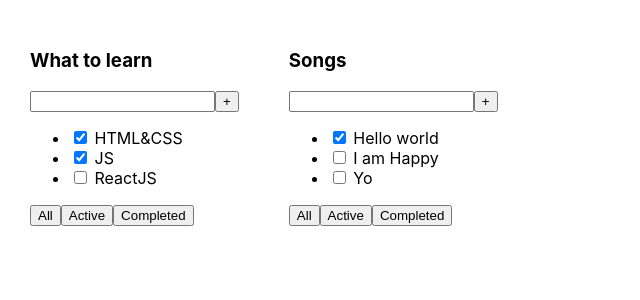
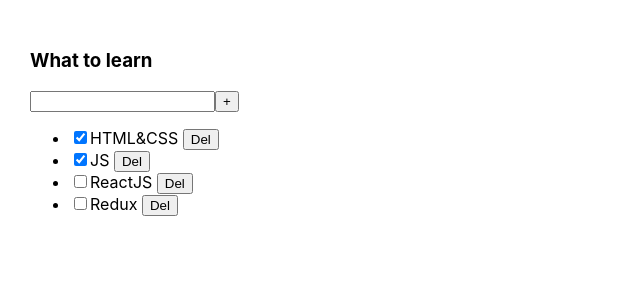
Before and after one commit to ksasrg/todolist, a React (Create React App) app: page / in a window 1280 px wide. Shown: the top 300 px of the page, without its empty margins (0-640 px from the left). Built offline with nearby package versions, Linux system fonts and the light colour scheme.

Commit message:
lesson 02 my1

```diff
--- a/src/App.tsx
+++ b/src/App.tsx
@@ -1,4 +1,4 @@
-import React from 'react';
+import React, { useState } from 'react';
 import './App.css';
 import {Todolist} from './Todolist';
 
@@ -7,7 +7,8 @@
     const tasks1 = [
         { id: 1, title: "HTML&CSS", isDone: true },
         { id: 2, title: "JS", isDone: true },
-        { id: 3, title: "ReactJS", isDone: false }
+        { id: 3, title: "ReactJS", isDone: false },
+        { id: 4, title: "Redux", isDone: false }
     ]
     const tasks2 = [
         { id: 1, title: "Hello world", isDone: true },
@@ -15,10 +16,18 @@
         { id: 3, title: "Yo", isDone: false }
     ]
 
+
+    let [tasks, setTasks] = useState(tasks1);
+
+    const onClickHandler = (taskId: number) => {
+        let newTasks = tasks.filter(t => t.id !== taskId);
+        setTasks(newTasks);
+    }
+
     return (
         <div className="App">
-            <Todolist title="What to learn" tasks={tasks1} />
-            <Todolist title="Songs" tasks={tasks2} />
+            <Todolist title="What to learn" tasks={tasks} removeTask={onClickHandler}/>
+            {/* <Todolist title="Songs" tasks={tasks2} /> */}
         </div>
     );
 }
--- a/src/Todolist.tsx
+++ b/src/Todolist.tsx
@@ -1,4 +1,4 @@
-import React from 'react';
+import React, { useState } from 'react';
 
 type TaskType = {
     id: number
@@ -9,24 +9,49 @@
 type PropsType = {
     title: string
     tasks: Array<TaskType>
+    removeTask: (taskId: number) => void
 }
 
+
+
+
 export function Todolist(props: PropsType) {
+
+    // const onClickFilter = (filter: 'all' | 'active' | 'complete') => {
+    //     if (filter == 'active') {
+    //         setTasks(newTasks.filter(t => t.isDone == false));
+    //         return;
+    //     }
+    //     if (filter == 'complete') {
+    //         setTasks(newTasks.filter(t => t.isDone == true));
+    //         return;
+    //     }
+
+    //     setTasks(newTasks);
+    // }
+
     return <div>
         <h3>{props.title}</h3>
         <div>
-            <input/>
+            <input />
             <button>+</button>
         </div>
         <ul>
-            <li><input type="checkbox" checked={props.tasks[0].isDone}/> <span>{props.tasks[0].title}</span></li>
-            <li><input type="checkbox" checked={props.tasks[1].isDone}/> <span>{props.tasks[1].title}</span></li>
-            <li><input type="checkbox" checked={props.tasks[2].isDone}/> <span>{props.tasks[2].title}</span></li>
+            {props.tasks.map((el) => {
+                return (
+                    <li key={el.id}>
+                        <input type="checkbox" checked={el.isDone} />
+                        <span>{el.title} </span>
+                        <button onClick={() => props.removeTask(el.id)}>Del</button>
+                    </li>
+
+                )
+            })}
         </ul>
         <div>
-            <button>All</button>
-            <button>Active</button>
-            <button>Completed</button>
+            {/* <button onClick={() => onClickFilter('all')}>All</button>
+            <button onClick={() => onClickFilter('active')}>Active</button>
+            <button onClick={() => onClickFilter('complete')}>Completed</button> */}
         </div>
     </div>
 }
```
